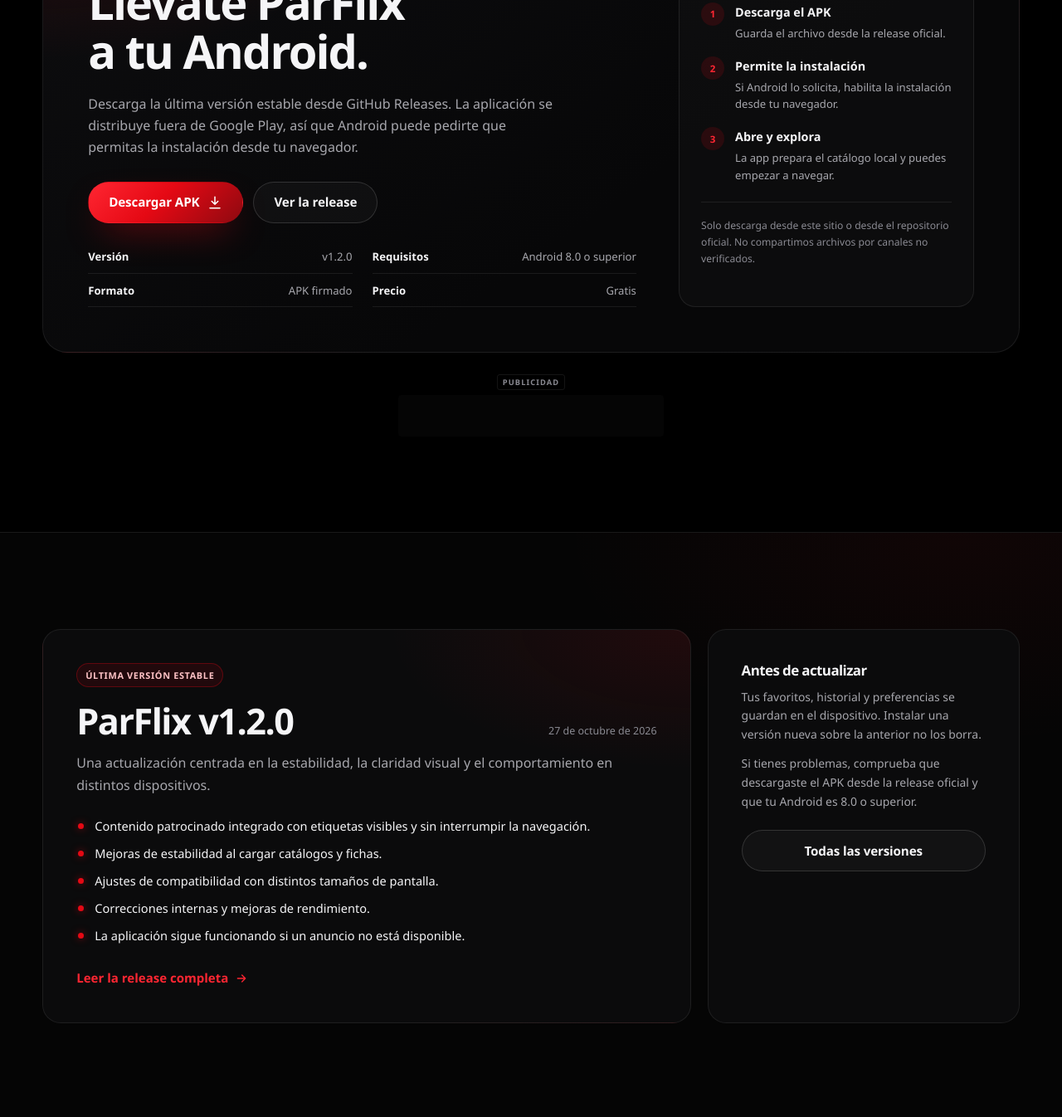
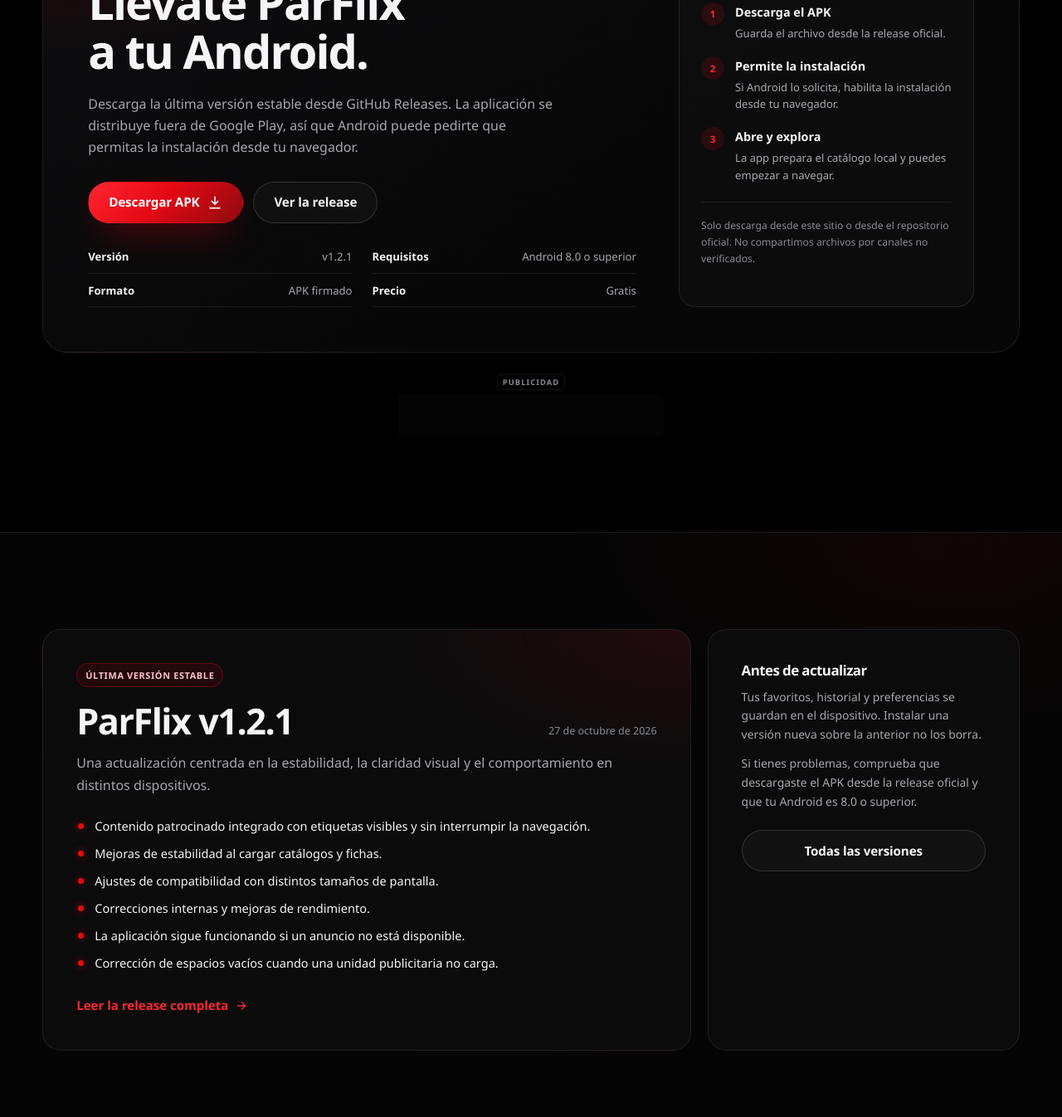
Before and after one commit to andrespar2/andrespar2.github.io, a plain HTML site: page index.html in a window 1280 px wide. Shown: the part 3014-4360 px from the top of the page at 83% size. Drawn offline with Linux system fonts and the light colour scheme; no server answers.

Commit message:
feat: publicar ParFlix 1.2.1 en el sitio oficial
Se actualiza la version, el enlace del APK y las novedades con la correccion de espacios vacios cuando una unidad publicitaria no esta disponible.

```diff
--- a/index.html
+++ b/index.html
@@ -244,7 +244,7 @@
             </p>
 
             <div class="download__actions">
-              <a class="button button--primary" href="https://github.com/andrespar2/ParFlix/releases/download/v1.2.0/ParFlix-v1.2.0.apk" data-download>
+              <a class="button button--primary" href="https://github.com/andrespar2/ParFlix/releases/download/v1.2.1/ParFlix-v1.2.1.apk" data-download>
                 Descargar APK
                 <svg viewBox="0 0 24 24" aria-hidden="true" width="18" height="18"><path d="M12 3v12m0 0 5-5m-5 5-5-5M4 21h16" fill="none" stroke="currentColor" stroke-width="2" stroke-linecap="round" stroke-linejoin="round"/></svg>
               </a>
@@ -252,7 +252,7 @@
             </div>
 
             <ul class="download__meta">
-              <li><strong>Versión</strong> <span data-release-version>v1.2.0</span></li>
+              <li><strong>Versión</strong> <span data-release-version>v1.2.1</span></li>
               <li><strong>Requisitos</strong> Android 8.0 o superior</li>
               <li><strong>Formato</strong> APK firmado</li>
               <li><strong>Precio</strong> Gratis</li>
@@ -298,7 +298,7 @@
         <div class="release__card" data-reveal>
           <span class="badge">Última versión estable</span>
           <div class="release__heading">
-            <h2 id="release-title">ParFlix <span data-release-version>v1.2.0</span></h2>
+            <h2 id="release-title">ParFlix <span data-release-version>v1.2.1</span></h2>
             <time datetime="2026-10-27" data-release-date>27 de octubre de 2026</time>
           </div>
           <p class="release__lead">
@@ -311,6 +311,7 @@
             <li>Ajustes de compatibilidad con distintos tamaños de pantalla.</li>
             <li>Correcciones internas y mejoras de rendimiento.</li>
             <li>La aplicación sigue funcionando si un anuncio no está disponible.</li>
+            <li>Corrección de espacios vacíos cuando una unidad publicitaria no carga.</li>
           </ul>
           <a class="text-link" href="https://github.com/andrespar2/ParFlix/releases/latest" data-release-link>
             Leer la release completa
```
